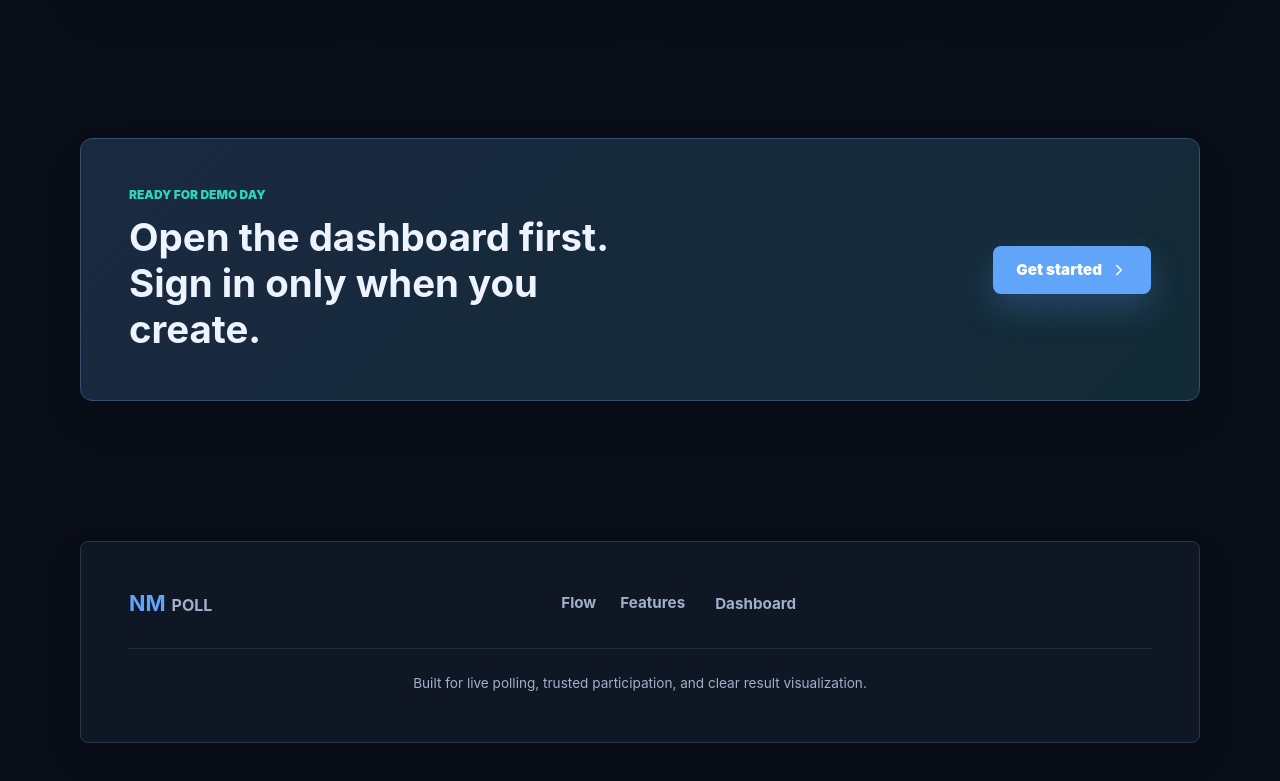
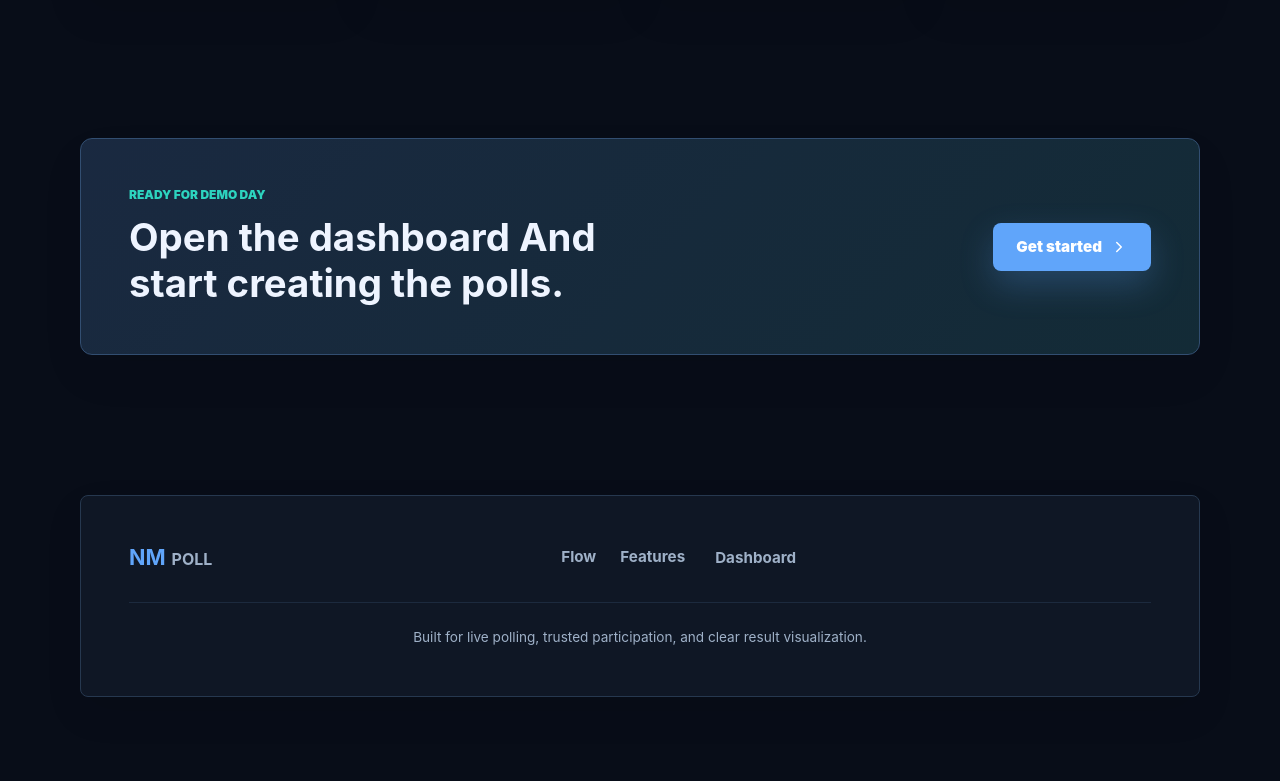
Before and after one commit to nikhill3141/NM-Polling, a React (Vite) app in the folder Fronted/: page / in a window 1280 px wide. Shown: the part 1559-2340 px from the top of the page. After the commit the page ends 2310 px from the top, so only its background shows below. Built offline with nearby package versions, Linux system fonts and the light colour scheme.

Commit message:
change some landing page data

```diff
--- a/Fronted/src/components/BrandName.jsx
+++ b/Fronted/src/components/BrandName.jsx
@@ -2,7 +2,7 @@ import React from "react";
 
 export default function BrandName({ compact = false }) {
   return (
-    <button className={`brand-name ${compact ? "compact" : ""}`} type="button" aria-label="NM Polling" onClick={() => window.location.href = "/"}>
+    <button className={`brand-name ${compact ? "compact" : ""}`} type="button" aria-label="NM Polling" >
       <span>NM</span>
       <p>POLL</p>
     </button>
--- a/Fronted/src/pages/DashboardPage.jsx
+++ b/Fronted/src/pages/DashboardPage.jsx
@@ -305,7 +305,9 @@ export default function DashboardPage({ theme, onToggleTheme, onNavigate }) {
   return (
     <main className="app-shell">
       <aside className="sidebar">
-        <BrandName compact />
+        <a href="/">
+          <BrandName compact />
+        </a>
         {/* <button className="ghost-btn" onClick={() => onNavigate("/")}>Landing</button> */}
         {isAuthed && (
           <button className="ghost-btn" onClick={logout}>
--- a/Fronted/src/pages/LandingPage.jsx
+++ b/Fronted/src/pages/LandingPage.jsx
@@ -45,15 +45,18 @@ export default function LandingPage({ theme, onToggleTheme, onNavigate }) {
 
   return (
     <main className="landing-shell">
+      {/* navbar */}
       <nav className="landing-nav">
-        <BrandName />
+        <a href="#">
+          <BrandName />
+        </a>
         <div className="nav-actions">
           <a href="#flow">Flow</a>
           <a href="#features">Features</a>
           <ThemeButton theme={theme} onToggleTheme={onToggleTheme} />
         </div>
       </nav>
-
+      {/* hero section */}
       <section className="hero-section">
         <div className="hero-copy">
           <span className="hero-kicker">
@@ -113,6 +116,7 @@ export default function LandingPage({ theme, onToggleTheme, onNavigate }) {
         </div>
       </section>
 
+      {/* flow section   */}
       <section className="flow-section" id="flow">
         <div className="section-heading">
           <p className="eyebrow">Product flow</p>
@@ -144,17 +148,17 @@ export default function LandingPage({ theme, onToggleTheme, onNavigate }) {
           </div>
         </div>
       </section>
-
+      {/* Features section */}
       <section className="feature-strip" id="features">
         {features.map((feature) => (
           <FeatureCard key={feature.title} {...feature} />
         ))}
       </section>
-
+      {/* cta and auth section */}
       <section className="cta-band">
         <div>
           <p className="eyebrow">Ready for demo day</p>
-          <h2>Open the dashboard first. Sign in only when you create.</h2>
+          <h2>Open the dashboard And start creating the polls.</h2>
         </div>
         <button
           className="primary-btn"
@@ -165,6 +169,7 @@ export default function LandingPage({ theme, onToggleTheme, onNavigate }) {
         </button>
       </section>
 
+      {/* footer */}
       <footer className="site-footer" id="footer">
         <div>
           <BrandName compact />
```
Also changed, not shown: Fronted/src/utils/routing.js (line endings or trailing spaces).
